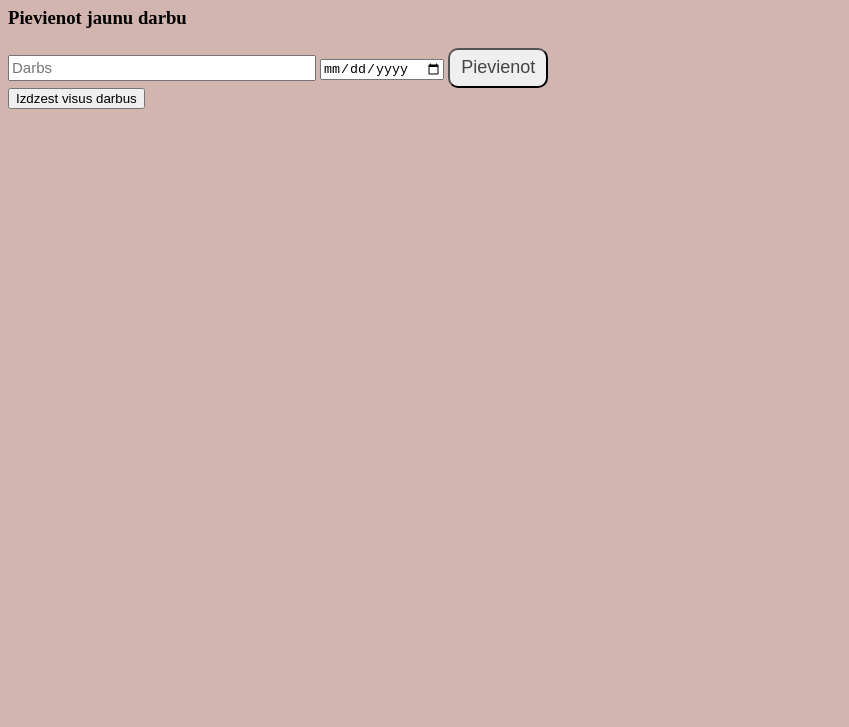
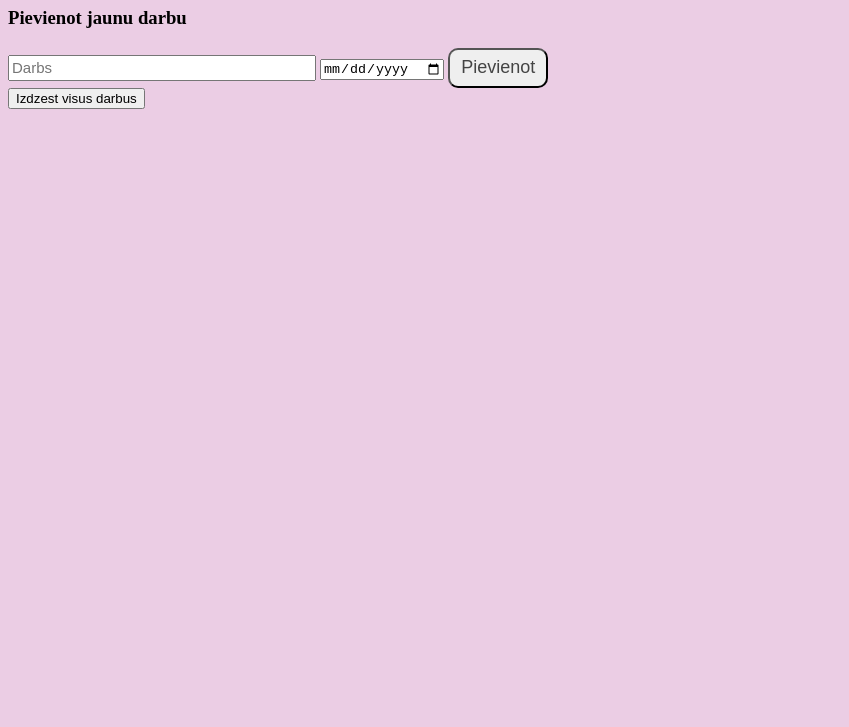
Before and after one commit to EZvirgzdsDP1-2/To-do-list, a plain HTML site: page index.html in a window 1280 px wide. Shown: the part 73-800 px from the top of the page, without its empty margins (0-849 px from the left). Drawn offline with Linux system fonts and the light colour scheme.

Commit message:
Pamainju fona krasu

```diff
--- a/CSS/mainCSS.css
+++ b/CSS/mainCSS.css
@@ -20,5 +20,5 @@ h1 {
 }
 
 body {
-    background-color: rgb(211, 181, 176);
+    background-color: rgb(235, 205, 228);
 }
```
